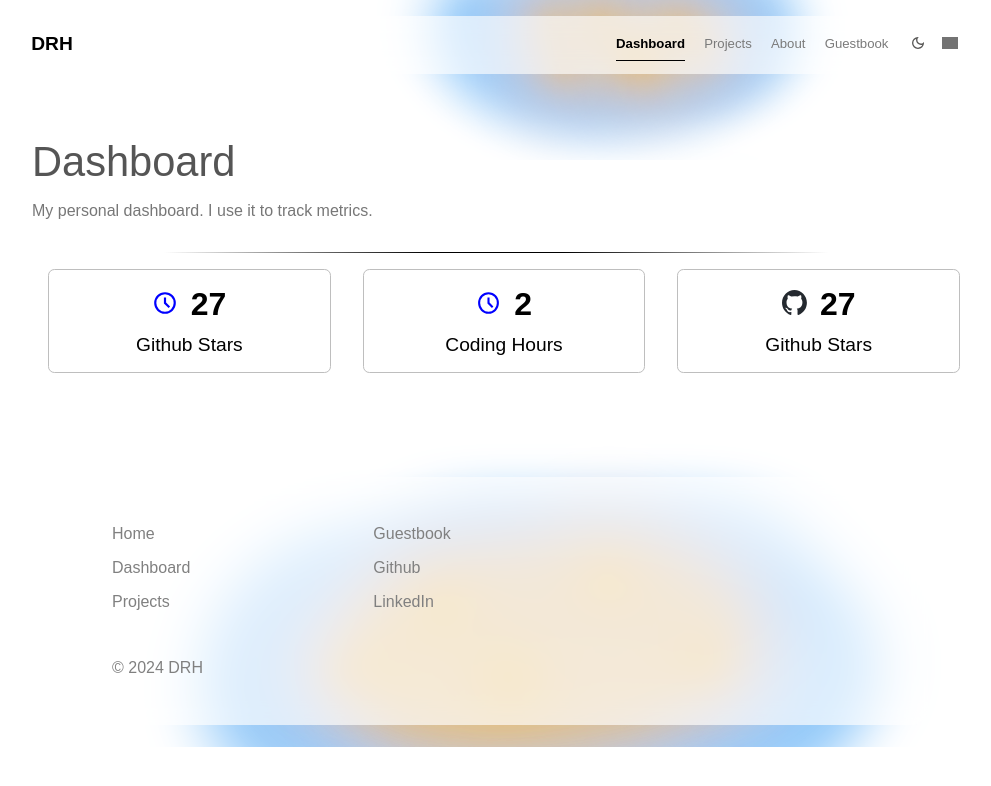
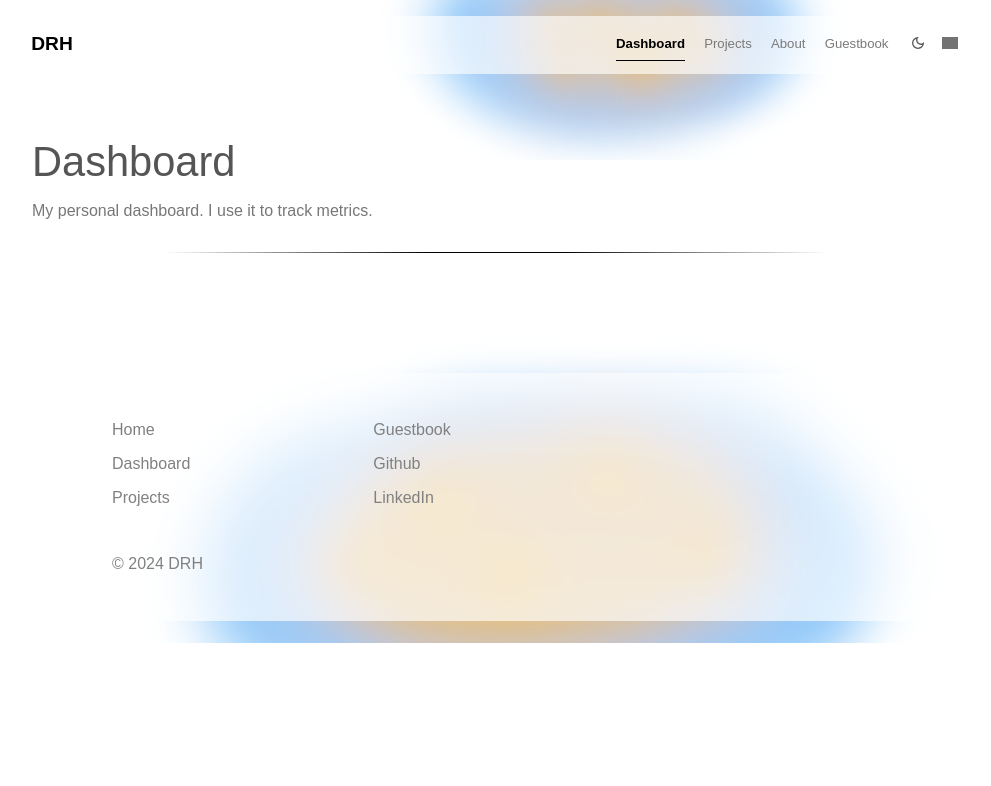
Before and after one commit to DavidRHannah/portfolio, a React (Create React App) app: page /dashboard in a window 1280 px wide. Shown: the top 786 px of the page, without its empty margins (144-1135 px from the left). Built offline with nearby package versions, Linux system fonts and the light colour scheme; grey boxes are pictures that could not be loaded.

Commit message:
Prepare for api integration

```diff
--- a/src/components/Dashboard/Dashboard.tsx
+++ b/src/components/Dashboard/Dashboard.tsx
@@ -1,39 +1,21 @@
 import React from 'react';
 import './Dashboard.css';
 import PageHeader from '../PageHeader/PageHeader';
-import AnalyticContainer from '../AnalyticContainer/AnalyticContainer';
-import TimeIcon from './icons/time-icon.svg';
-import GithubLogo from './icons/github-logo.svg';
+// import AnalyticContainer from '../AnalyticContainer/AnalyticContainer';
+// import TimeIcon from './icons/time-icon.svg';
+// import GithubLogo from './icons/github-logo.svg';
 
 const Dashboard: React.FC = () => {
   return (
     <div className="dashboard-container">
       <PageHeader title="Dashboard" description="My personal dashboard. I use it to track metrics." />
       <div className="dashboard-content-container">
-        <AnalyticContainer
-          icon1={TimeIcon}
-          icon2={TimeIcon}
-          number1={27}
-          number2={15}
-          title1="Github Stars"
-          title2="Commits"
-        />
-        <AnalyticContainer
-          icon1={TimeIcon}
-          icon2={GithubLogo}
-          number1={2}
-          number2={10}
-          title1="Coding Hours"
-          title2="Github Followers"
-        />
-        <AnalyticContainer
-          icon1={GithubLogo}
-          icon2={TimeIcon}
-          number1={27}
-          number2={15}
-          title1="Github Stars"
-          title2="Commits"
-        />
+        <div className="widgets-container">
+          {/* <GitHubStats /> */}
+          {/* <GithubReadMeStats /> */}
+          {/* <WakatimeStats /> */}
+          {/* <LinkedInStats /> */}
+        </div>
       </div>
     </div>
   );
```
Also changed, not shown: 1 other file (tests, documents, lock files or other folders).
